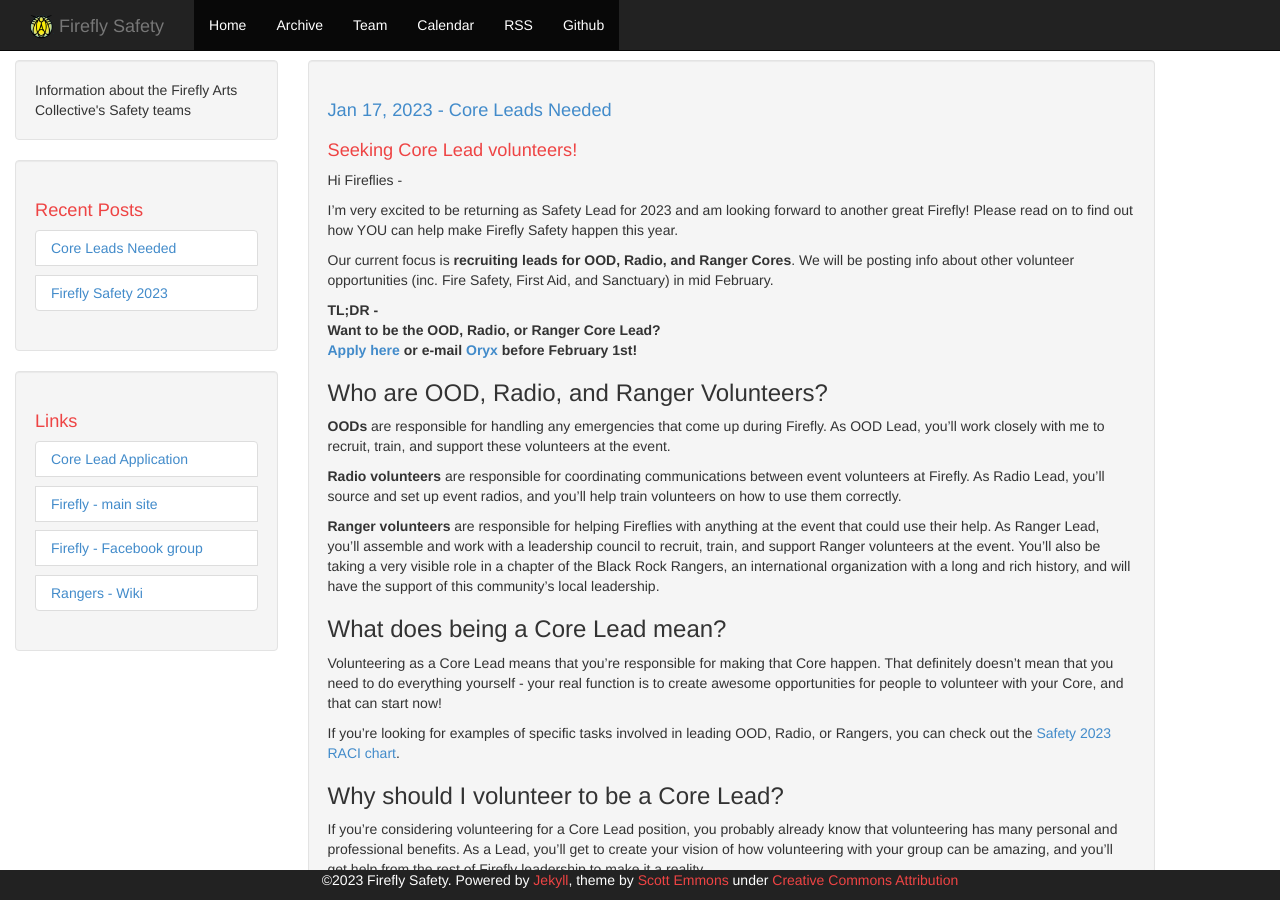
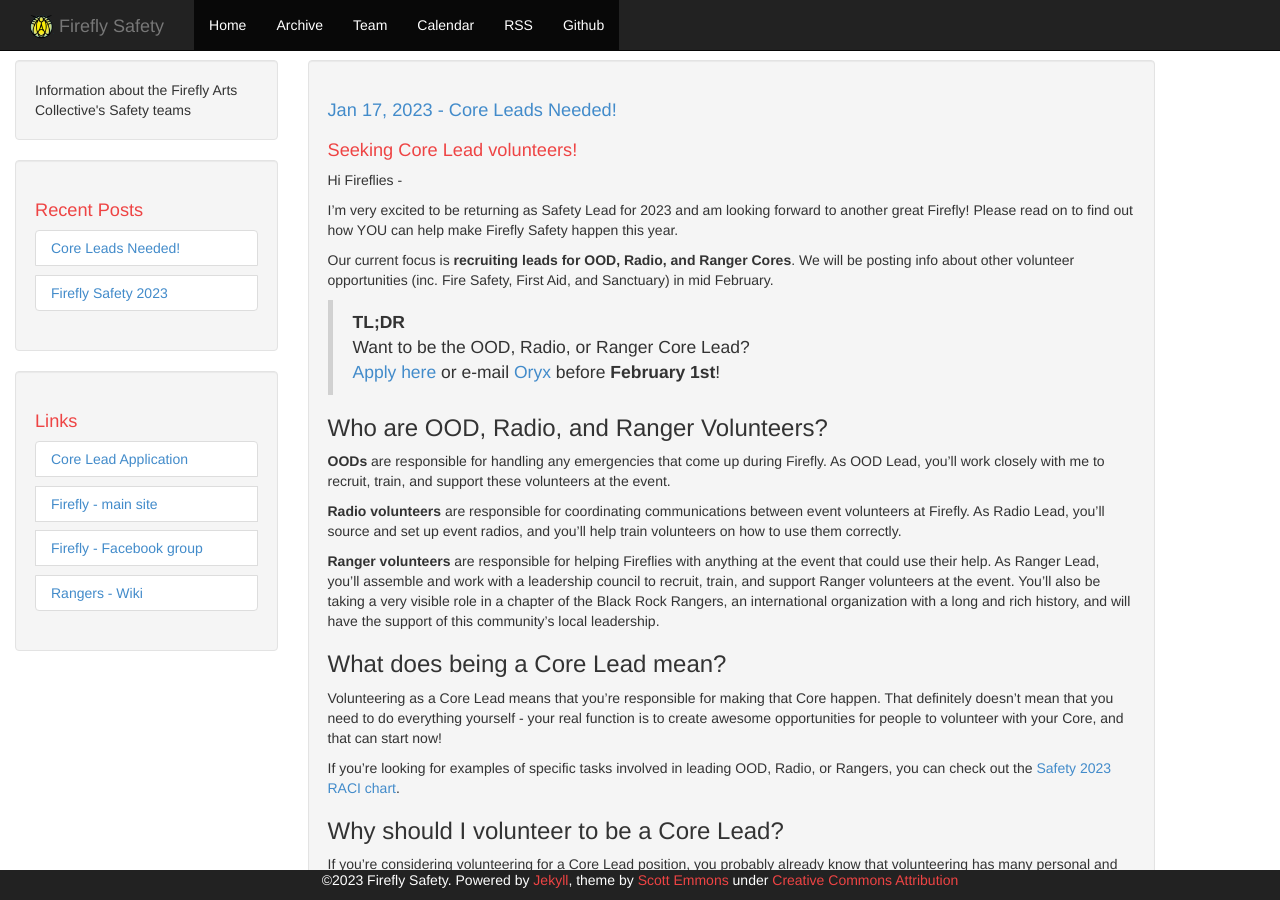
Before and after one commit to kasittig/firefly-safety, a Jekyll site: the page built from _posts/2023-01-16-open_lead_roles.md, in a window 1280 px wide and 900 px high. Built offline with Jekyll 4.4.1, drawn with Linux system fonts in a browser that asks for light colours.

Commit message:
Use block quote for formatting

```diff
--- a/_posts/2023-01-16-open_lead_roles.md
+++ b/_posts/2023-01-16-open_lead_roles.md
@@ -1,6 +1,6 @@
 ---
 layout: post
-title: "Core Leads Needed"
+title: "Core Leads Needed!"
 date: 2023-01-16 19:32:00 -0500
 author: oryx
 core: all
@@ -15,9 +15,9 @@
 
 Our current focus is **recruiting leads for OOD, Radio, and Ranger Cores**. We will be posting info about other volunteer opportunities (inc. Fire Safety, First Aid, and Sanctuary) in mid February.
 
-**TL;DR -
-Want to be the OOD, Radio, or Ranger Core Lead?
-[Apply here]({{ site.baseurl }}/lead_application.html) or e-mail [Oryx](mailto:oryx@fireflyartscollective.org) before February 1st!**
+> **TL;DR**
+> Want to be the OOD, Radio, or Ranger Core Lead?
+> [Apply here]({{ site.baseurl }}/lead_application.html) or e-mail [Oryx](mailto:oryx@fireflyartscollective.org) before **February 1st**!
 
 ### Who are OOD, Radio, and Ranger Volunteers?
 
```
